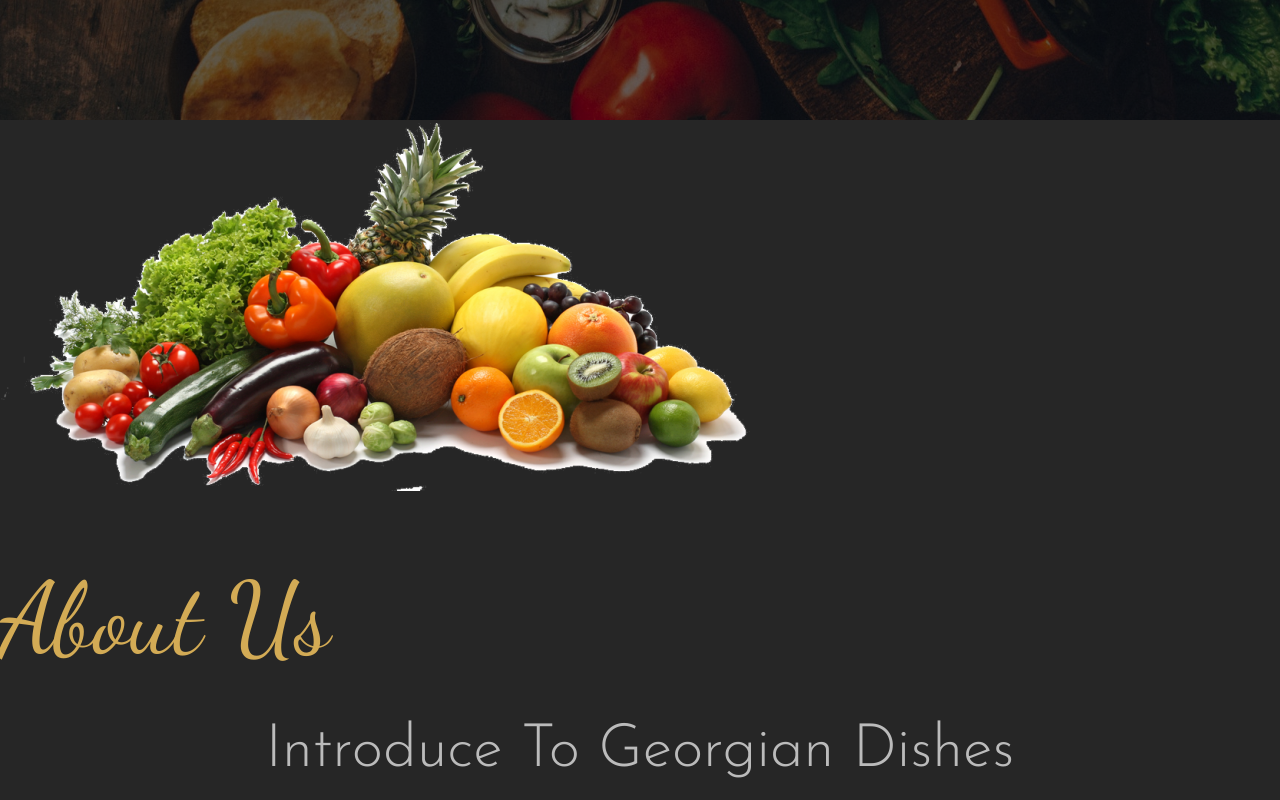
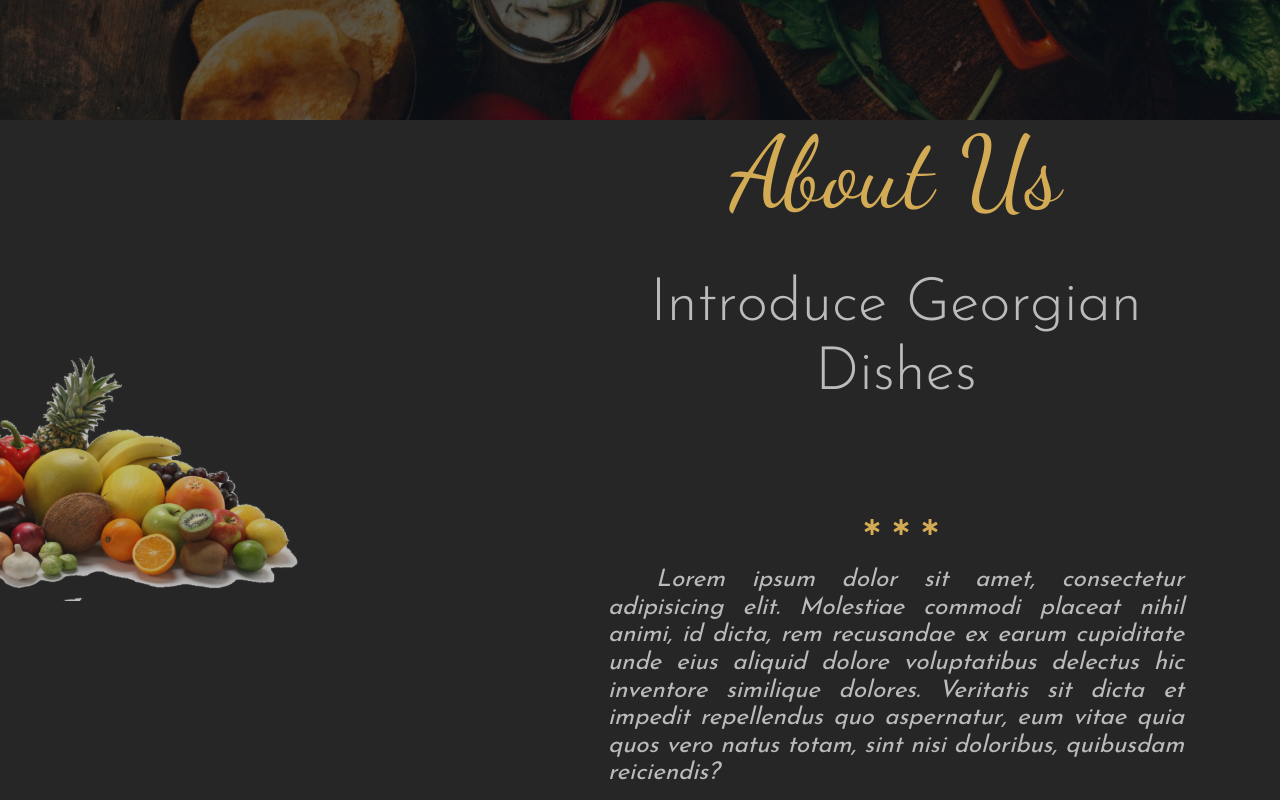
Before and after one commit to MAbdurahman/sass-restaurant-project, a website: page index.html in a window 1280 px wide. Shown: the part 680-1480 px from the top of the page. Drawn offline with nearby package versions, Linux system fonts and the light colour scheme.

Commit message:
Complete basic styles for about-us section

```diff
--- a/index.html
+++ b/index.html
@@ -50,7 +50,7 @@
 
     <div class="about-us-right">
         <h1 class="main-heading">About Us</h1>
-        <h3 class="sub-heading">Introduce To Georgian Dishes</h3>
+        <h3 class="sub-heading">Introduce Georgian Dishes</h3>
         <div class="stars">
             <i class="fas fa-star-of-life star"></i>
             <i class="fas fa-star-of-life star"></i>
--- /dev/null
+++ b/scss/layouts/_about-us.scss
@@ -0,0 +1,58 @@
+/*=============================================
+              _about-us.scss
+================================================*/
+@use './../abstracts' as abs;
+
+.about-us {
+  height: 90vh;
+  @include abs.flex-center-vertical;
+
+  &-left {
+    width: 40%;
+    position: relative;
+    left: -200px;
+
+
+    img {
+      width: 100%;
+      opacity: .7;
+    }
+
+  }
+
+  &-right {
+    width: 60%;
+    @include abs.flex-center-vertical;
+    flex-direction: column;
+    padding: 0 96px;
+
+
+    .stars {
+      margin: 30px 0;
+
+
+    }
+
+    .star {
+      font-size: 16px;
+      color: abs.$color-primary;
+      margin-left: 10px;
+
+
+
+    }
+
+    .description {
+      font-family: abs.$font-josefin-sans;
+      font-size: 24px;
+      font-style: italic;
+      color: abs.$color-secondary;
+      text-align: justify;
+
+      &::first-letter {
+        padding-left: 48px;
+      }
+    }
+  }
+
+}
--- a/scss/layouts/_index.scss
+++ b/scss/layouts/_index.scss
@@ -2,3 +2,4 @@
           _index.scss
 ================================================*/
 @forward 'header';
+@forward 'about-us';
--- a/scss/main.scss
+++ b/scss/main.scss
@@ -9,6 +9,7 @@
 
 // layout
 @use './layouts/header';
+@use './layouts/about-us';
 
 
 // components
```
Also changed, not shown: css/main.css, scss/main.css.
